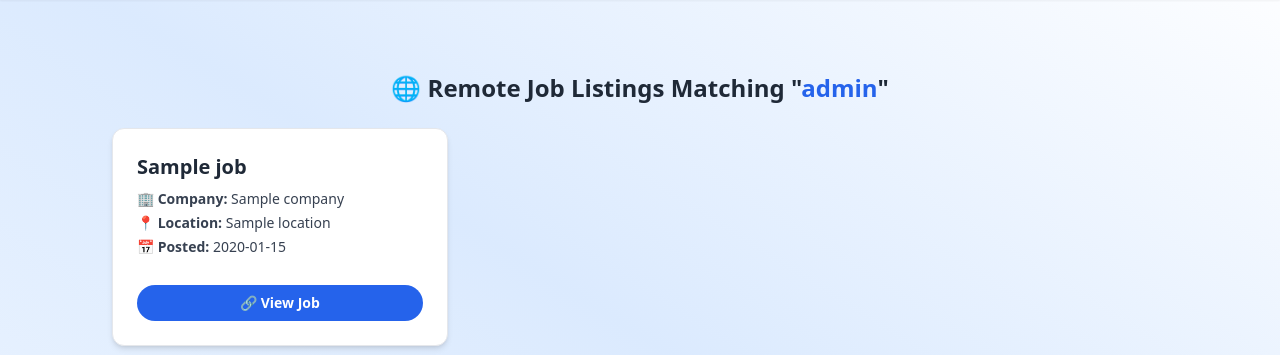
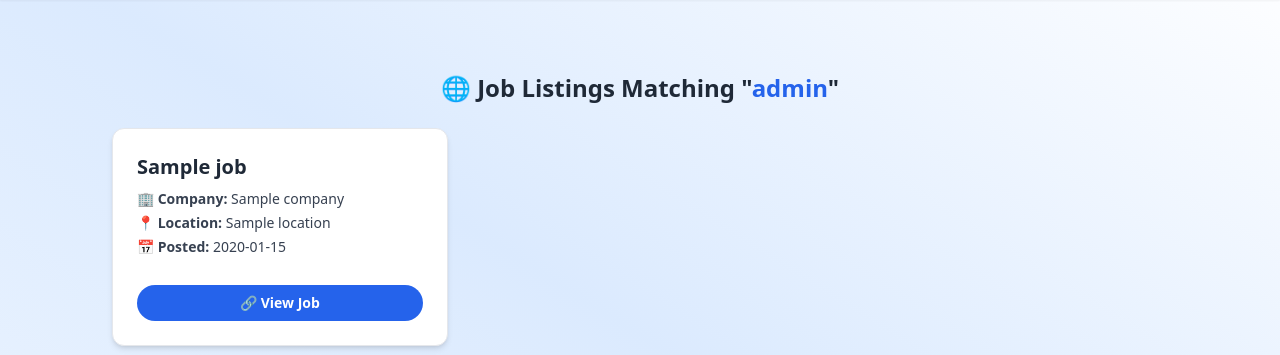
Before and after one commit to vikas9872/jobrecommendationsystemproject, a Django app: template jobrecommendationsystemapp/templates/home/results.html in a window 1280 px wide. Shown: the part 65-420 px from the top of the page. Run offline with Django 5.2, Linux system fonts and the light colour scheme; the template is opened without the code that fills it: most values are stand-ins (such as "Sample title", 1, 10 or a date in 2020); some libraries are stand-ins or nearby versions.

Commit message:
Completed

```diff
--- a/jobrecommendationsystemapp/templates/home/results.html
+++ b/jobrecommendationsystemapp/templates/home/results.html
@@ -7,7 +7,7 @@
 {% if remotive_jobs %}
 <section class="max-w-6xl mx-auto mt-12 px-4 sm:px-6 lg:px-8">
   <h2 class="text-xl sm:text-2xl font-semibold text-gray-800 mb-6 text-center leading-snug">
-    🌐 Remote Job Listings Matching "<span class="text-blue-600">{{ predicted_role }}</span>"
+    🌐 Job Listings Matching "<span class="text-blue-600">{{ predicted_role }}</span>"
   </h2>
 
   <div class="grid grid-cols-1 sm:grid-cols-2 lg:grid-cols-3 gap-6">
@@ -29,7 +29,7 @@
 </section>
 {% else %}
 <div class="max-w-3xl mx-auto mt-8 text-center text-gray-500 text-lg px-4">
-    No remote job matches found for <strong>{{ predicted_role }}</strong>.
+    No job matches found for <strong>{{ predicted_role }}</strong>.
 </div>
 {% endif %}
 
```
